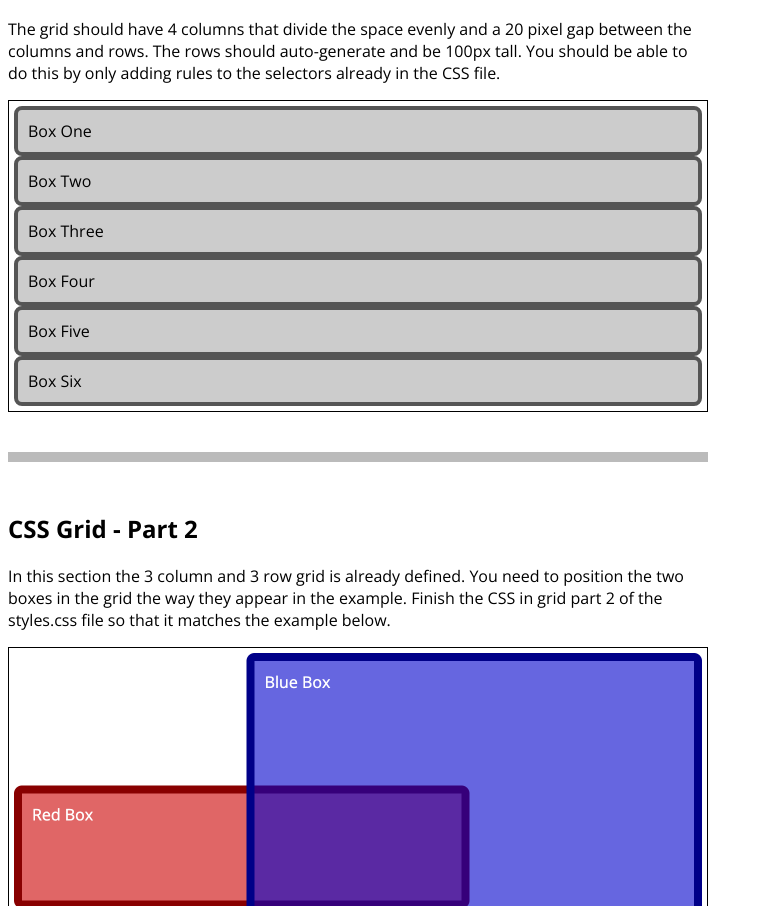
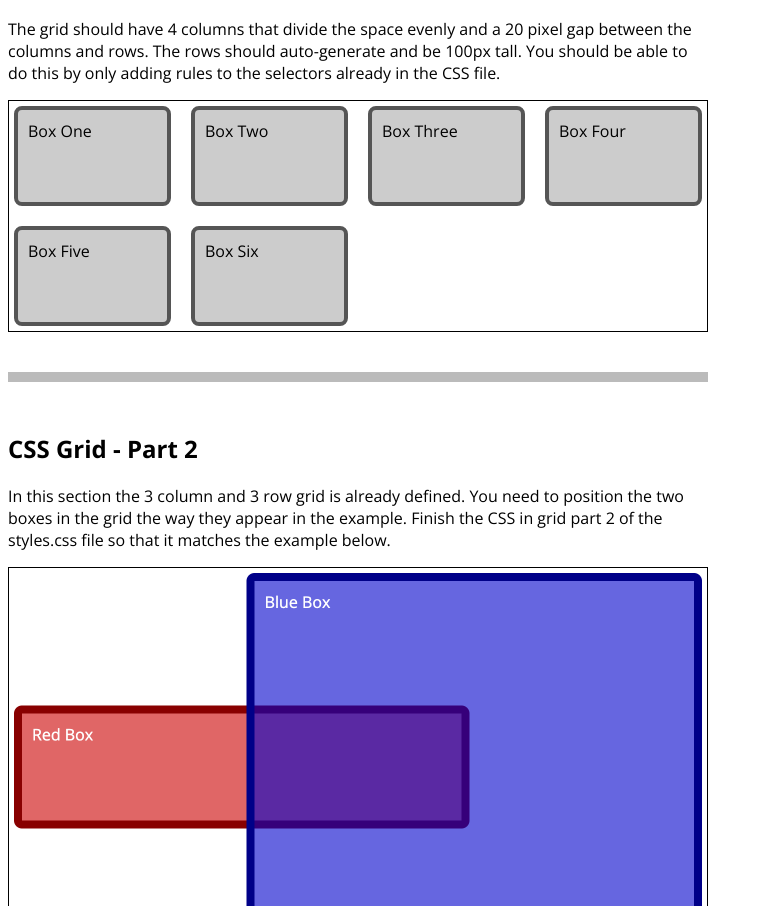
Before and after one commit to nandipatel/itmd441-lab2, a plain HTML site: page index.html in a window 1280 px wide. Shown: the part 2958-3864 px from the top of the page, without its empty margins (0-763 px from the left). Drawn offline with nearby package versions, Linux system fonts and the light colour scheme.

Commit message:
grid section one finished edits

```diff
--- a/styles.css
+++ b/styles.css
@@ -67,7 +67,10 @@
 /* Grid Part 1 */
 
 #grid-section1 .grid {
-
+	display: grid;
+	grid-template-columns: repeat(4, 1fr);
+	grid-gap: 20px;
+	grid-auto-rows: 100px;
 }
 
 /* end Grid Part 1 */
```
